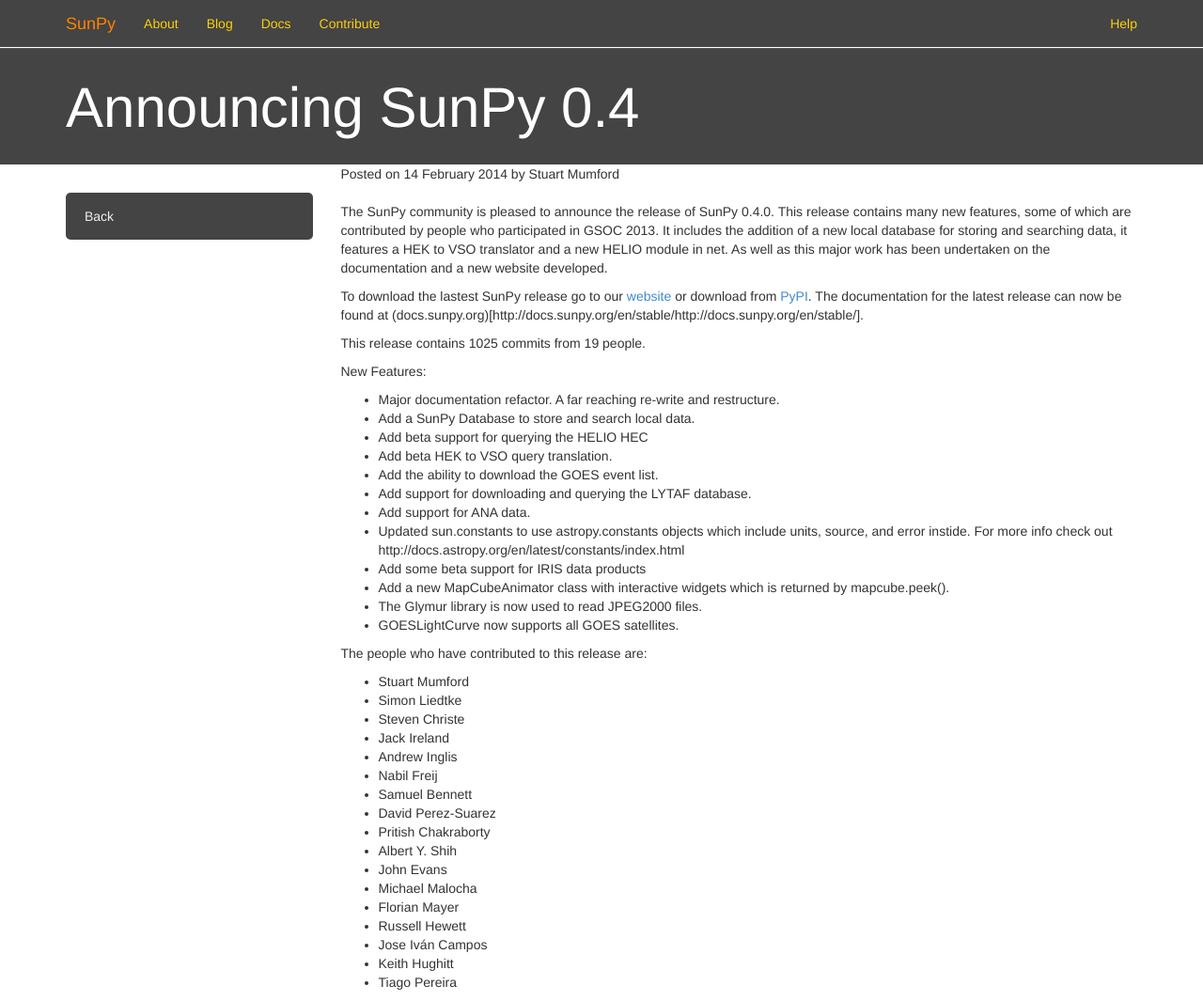
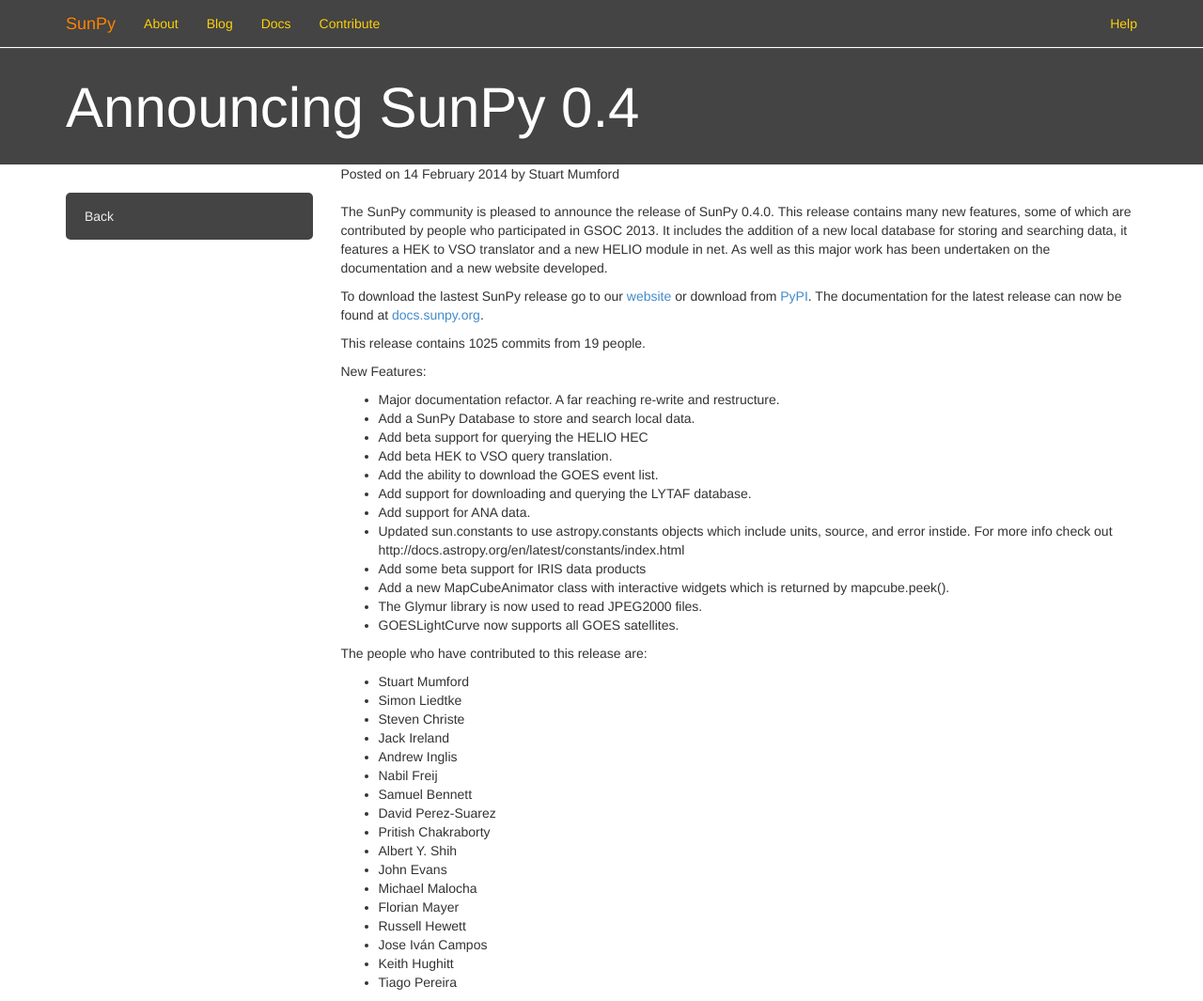
Before and after one commit to sunpy/sunpy.org, a Jekyll site: the page built from _posts/2014-02-14-SunPy-0.4.md, in a window 1280 px wide and 1065 px high. Shown: the whole window at 94% size. Built offline with Jekyll 4.4.1, drawn with Linux system fonts in a browser that asks for light colours; nearby versions of some CDN libraries; Markdown is read by kramdown in place of the engine named in the settings; comment, search, counter and statistics services are not loaded.

Commit message:
fixed links

```diff
--- a/_posts/2014-02-14-SunPy-0.4.md
+++ b/_posts/2014-02-14-SunPy-0.4.md
@@ -10,7 +10,7 @@
 As well as this major work has been undertaken on the documentation and a new website developed.
 
 To download the lastest SunPy release go to our [website](http://sunpy.org) or download from [PyPI](https://pypi.python.org/pypi/sunpy).
-The documentation for the latest release can now be found at (docs.sunpy.org)[http://docs.sunpy.org/en/stable/http://docs.sunpy.org/en/stable/].
+The documentation for the latest release can now be found at [docs.sunpy.org](http://docs.sunpy.org/en/stable/http://docs.sunpy.org/en/stable/).
 
 This release contains 1025 commits from 19 people.
 
```
Also changed, not shown: _posts/2014-04-03-RHESSI-Workshop-13.md (+5 -5 lines).
